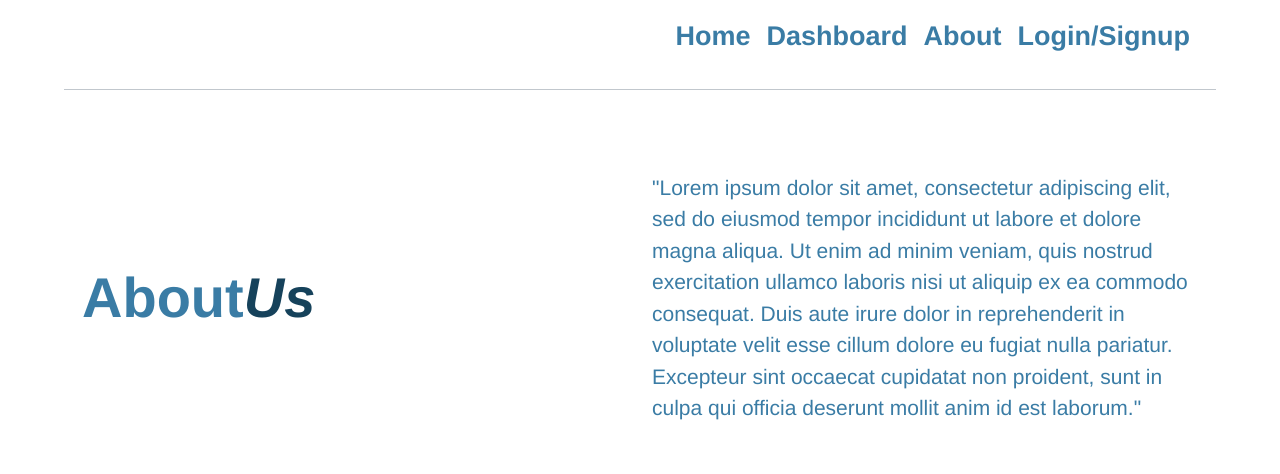
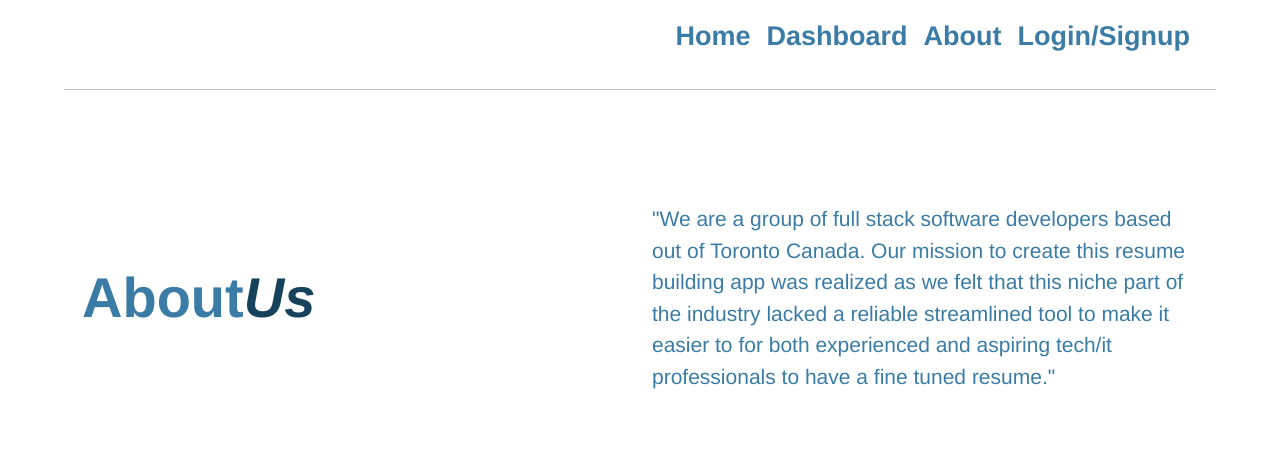
Before and after one commit to ErnestAr/ResumeHacker, a React (Create React App) app in the folder client/: page /About in a window 1280 px wide. Shown: the top 474 px of the page. Built offline with nearby package versions, Linux system fonts and the light colour scheme.

Commit message:
fixed get started button, about text fixed

```diff
--- a/client/src/pages/About.js
+++ b/client/src/pages/About.js
@@ -7,7 +7,7 @@ export default function About() {
             <div className='container fluid' >
                 <div className='row align-items-center' style={{height:'50vh'}}>
                     <div className='col'><p className='fw-bold' style={{color:'#3A7CA5', fontSize:'4em'}}>About<span className='fst-italic' style={{color:'#16425B'}}>Us</span></p></div>
-                    <div className='col'><p style={{color:'#3A7CA5', fontSize:'1.5em'}}>"Lorem ipsum dolor sit amet, consectetur adipiscing elit, sed do eiusmod tempor incididunt ut labore et dolore magna aliqua. Ut enim ad minim veniam, quis nostrud exercitation ullamco laboris nisi ut aliquip ex ea commodo consequat. Duis aute irure dolor in reprehenderit in voluptate velit esse cillum dolore eu fugiat nulla pariatur. Excepteur sint occaecat cupidatat non proident, sunt in culpa qui officia deserunt mollit anim id est laborum."</p></div>
+                    <div className='col'><p style={{color:'#3A7CA5', fontSize:'1.5em'}}>"We are a group of full stack software developers based out of Toronto Canada. Our mission to create this resume building app was realized as we felt that this niche part of the industry lacked a reliable streamlined tool to make it easier to for both experienced and aspiring tech/it professionals to have a fine tuned resume."</p></div>
                 </div>
             </div>
 
--- a/client/src/pages/Home.js
+++ b/client/src/pages/Home.js
@@ -2,7 +2,9 @@
 import Row from 'react-bootstrap/Row';
 import Button from 'react-bootstrap/Button';
 import Image from 'react-bootstrap/Image';
+import Auth from '../utils/auth';
 import '../App.css'
+
 
 
 import { Swiper, SwiperSlide} from 'swiper/react';
@@ -31,7 +33,12 @@ export default function Homepage() {
                             <br></br>
                             <p style={{fontSize:'1.5em', color:'#3A7CA5', fontWeight:'bold', fontStyle:'italic'}}>Resume building application catered to software developers and IT personal for the tech industry.</p>
                             <div>
-                                <Button variant="info" size="lg">Get Started</Button>
+                            {Auth.loggedIn() ? (
+
+                                <a href='/Dashboard'><Button variant="info" size="lg">Get Started</Button></a>
+                                ) : (
+                                    <a href='/LoginSignUp'><Button variant="info" size="lg">Get Started</Button></a>
+                                )}
                             </div>
                         </div>
                         <div  className='col d-flex  justify-content-center'>
```
